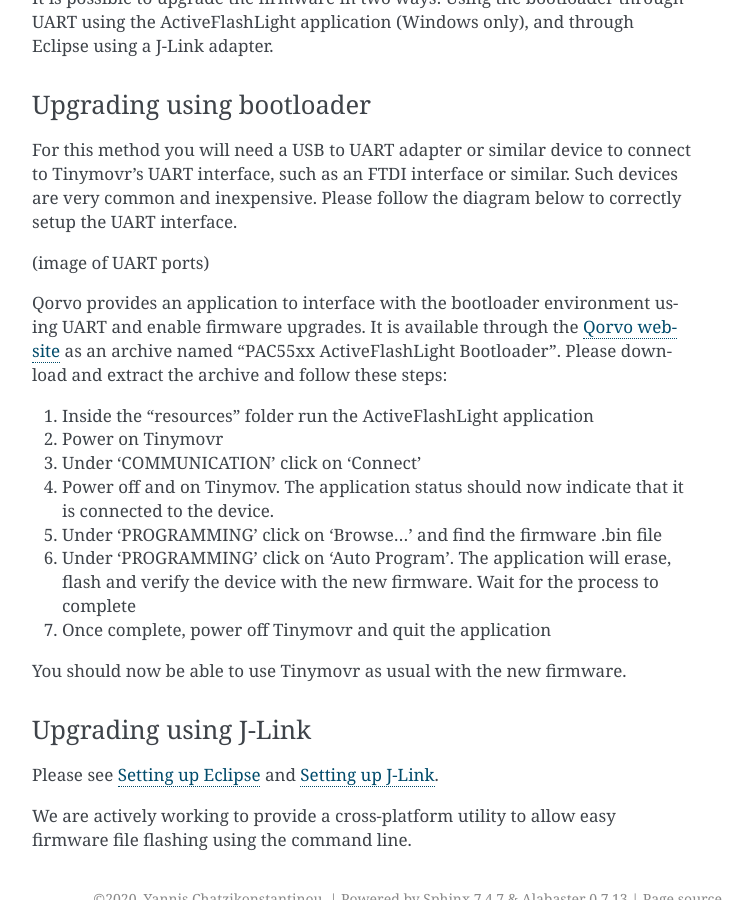
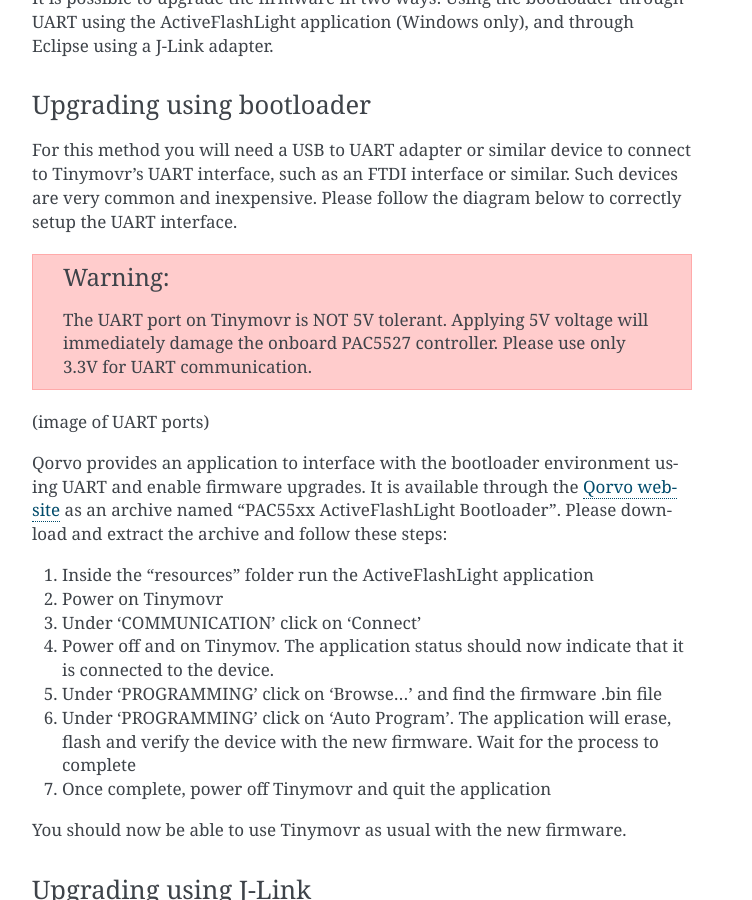
Before and after one commit to tinymovr/Tinymovr, a Sphinx documentation site: the page built from docs/studio/usage.rst, in a window 1280 px wide and 900 px high, scrolled down 2373 px. Shown: the whole window, without its empty margins (388-1140 px from the left). Built offline with Sphinx 7.4.7, drawn with Linux system fonts in a browser that asks for light colours.

Commit message:
Add 5V tolerance warning

```diff
--- a/docs/studio/usage.rst
+++ b/docs/studio/usage.rst
@@ -125,6 +125,10 @@
 
 For this method you will need a USB to UART adapter or similar device to connect to Tinymovr's UART interface, such as an FTDI interface or similar. Such devices are very common and inexpensive. Please follow the diagram below to correctly setup the UART interface.
 
+
+.. warning::
+   The UART port on Tinymovr is NOT 5V tolerant. Applying 5V voltage will immediately damage the onboard PAC5527 controller. Please use only 3.3V for UART communication.
+
 (image of UART ports)
 
 Qorvo provides an application to interface with the bootloader environment using UART and enable firmware upgrades. It is available through the `Qorvo website <https://www.qorvo.com/products/p/PAC5527#evaluation-tools>`_ as an archive named "PAC55xx ActiveFlashLight Bootloader". Please download and extract the archive and follow these steps:
```
